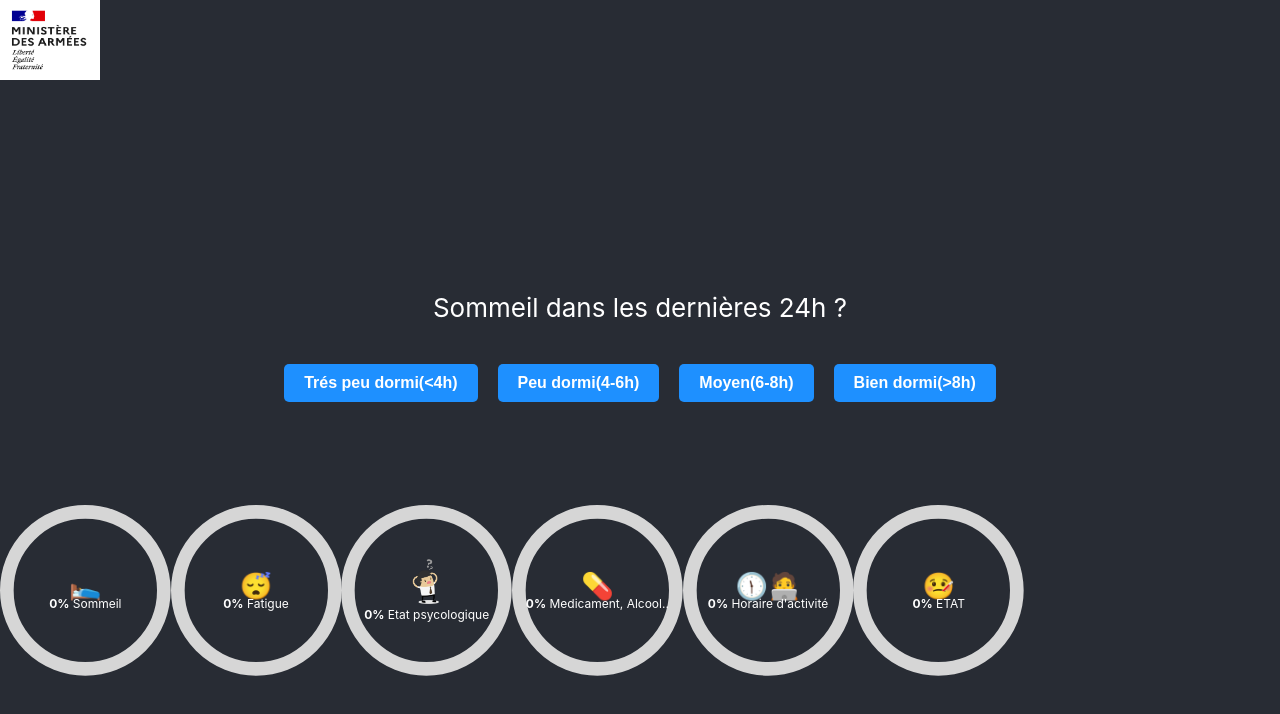
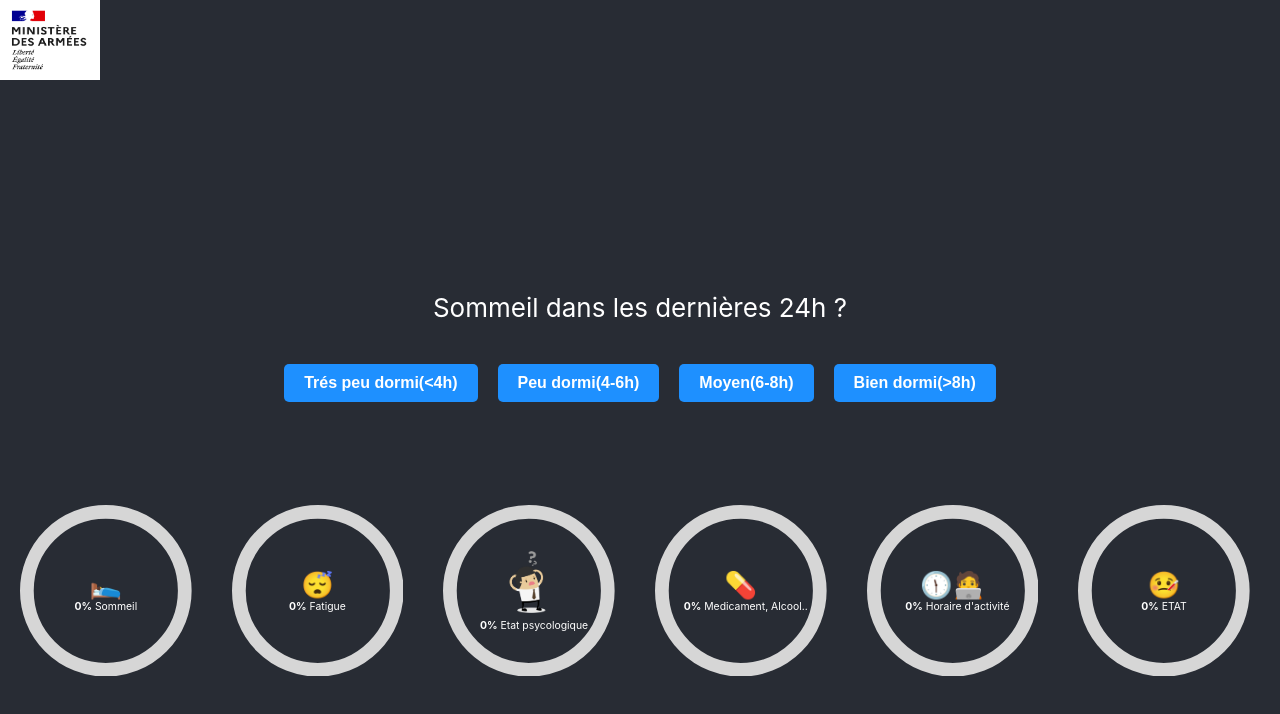
Before and after one commit to williamrisal/DGAFILGOODs, a React (Create React App) app: page / in a window 1280 px wide. Shown: the top 714 px of the page. Built offline with nearby package versions, Linux system fonts and the light colour scheme.

Commit message:
ratingmeter plus correction de bug plus centrer les jauge

```diff
--- a/package.json
+++ b/package.json
@@ -14,6 +14,7 @@
     "react-bootstrap": "^2.7.0",
     "react-circular-progressbar": "^2.1.0",
     "react-dom": "^18.2.0",
+    "react-gauge-chart": "^0.4.1",
     "react-router-dom": "^6.4.5",
     "react-scripts": "5.0.1",
     "sequelize": "^6.28.0",
--- a/src/App.js
+++ b/src/App.js
@@ -4,8 +4,10 @@ import React from 'react'
 import { BrowserRouter as Router, Route } from 'react-router-dom'
 import Navbar from './components/Navbar'
 import Notif from './components/Notif'
+import { useEffect } from 'react';
 
 function App() {
+
   return (
     <div>
       <Navbar />
--- a/src/components/ButtonAnswer.js
+++ b/src/components/ButtonAnswer.js
@@ -4,7 +4,7 @@ function ButtonAnswer(QuestionAndAnswer) {
     //display all the answers of the Question as a button
 
     function handleSubmit(e) {
-        for(let a = 0, b = 1; a <QuestionAndAnswer.QuestionAndAnswer.Answer.length; a++, b++)
+        for(let a = 0, b = 0; a <QuestionAndAnswer.QuestionAndAnswer.Answer.length; a++, b++)
         {
             if (e === QuestionAndAnswer.QuestionAndAnswer.Answer[a]){
                 localStorage.setItem(QuestionAndAnswer.QuestionAndAnswer.Question, b)
--- a/src/components/ProgressCircu.js
+++ b/src/components/ProgressCircu.js
@@ -3,6 +3,8 @@ import { CircularProgressbarWithChildren } from 'react-circular-progressbar';
 import { useState } from 'react';
 import size from '../data/QuestionAndAnswer.json';
 import logo_stress from '../assets/logo_stress.png';
+
+const xMax = window.innerWidth || document.documentElement.clientWidth || document.body.clientWidth;
 
 let progress1 = 0;
 let progress2 = 0;
@@ -18,28 +20,28 @@ function ProgressCircu(QuestionAndAnswer) {
             if (QuestionAndAnswer.QuestionAndAnswer.Formulaire[testa].Question != null){
                 switch (QuestionAndAnswer.QuestionAndAnswer.Formulaire[testa].Question) {
                     case "Sommeil dans les dernières 24h ?"
-                        :progress1 = Math.round((Answer /  size.Formulaire.length) * 100);
-                        console.log(Answer + "/ " + size.Formulaire[testa].Answer.length)
+                        :progress1 = Math.round(((Answer) / (size.Formulaire[testa].Answer.length - 1)) * 100);
+                        console.log(Answer + "/ " + (size.Formulaire[testa].Answer.length - 1))
                         break;
                     case "Fatigue"
-                        :progress2 = Math.round(((Answer) / size.Formulaire[testa].Answer.length) * 100);
-                        console.log(Answer + "/ " + size.Formulaire[testa].Answer.length)
+                        :progress2 = Math.round(((Answer) / (size.Formulaire[testa].Answer.length - 1)) * 100);
+                        console.log(Answer + "/ " + (size.Formulaire[testa].Answer.length - 1))
                         break;
                     case "Etat Psychologique"
-                        :progress3 = Math.round((Answer / size.Formulaire[testa].Answer.length) * 100);
-                        console.log(Answer + "/ " + size.Formulaire[testa].Answer.length)
+                        :progress3 = Math.round((Answer / (size.Formulaire[testa].Answer.length - 1)) * 100);
+                        console.log(Answer + "/ " + (size.Formulaire[testa].Answer.length - 1))
                         break;
                     case "Médicament, Alcool.."
-                        :progress4 = Math.round((Answer / size.Formulaire[testa].Answer.length) * 100);
-                        console.log(Answer + "/ " + size.Formulaire[testa].Answer.length)
+                        :progress4 = Math.round((Answer / (size.Formulaire[testa].Answer.length - 1)) * 100);
+                        console.log(Answer + "/ " + (size.Formulaire[testa].Answer.length - 1))
                         break;
                     case "Horaire d'activité"
-                        :progress5 = Math.round((Answer / size.Formulaire[testa].Answer.length) * 100);
-                        console.log(Answer + "/ " + size.Formulaire[testa].Answer.length)
+                        :progress5 = Math.round((Answer / (size.Formulaire[testa].Answer.length - 1)) * 100);
+                        console.log(Answer + "/ " + (size.Formulaire[testa].Answer.length - 1))
                         break;
                     case "Etat"
-                        :progress6 = Math.round((Answer / size.Formulaire[testa].Answer.length) * 100);
-                        console.log(Answer + "/ " + size.Formulaire[testa].Answer.length)
+                        :progress6 = Math.round((Answer / (size.Formulaire[testa].Answer.length - 1)) * 100);
+                        console.log(Answer + "/ " + (size.Formulaire[testa].Answer.length - 1))
                         break;
                     default:
                         break;
@@ -49,44 +51,61 @@ function ProgressCircu(QuestionAndAnswer) {
     return (
         <body>
             <div style={{width: '80%'}}>
-                <contain style={styles.contain}>
+                <div style={styles.contain}>
+
+                    <div style={styles.spaceElement}>
                     <CircularProgressbarWithChildren value={progress1} styles={styles.progress1}>
-               🛌
-                <div style={{ fontSize: 12, marginTop: -5 }}>
-                    <strong>{progress1}%</strong> Sommeil
+                    <div style={{ fontSize: '100%', paddingBottom: 5 }}>🛌</div>
+                        <div style={{ fontSize: '40%', marginTop: -5 }}>
+                            <strong>{progress1}%</strong>  Sommeil
                         </div>
                     </CircularProgressbarWithChildren>
+                    </div>
+
+                    <div style={styles.spaceElement}>
                     <CircularProgressbarWithChildren value={progress2} styles={styles.progress2}>
-                😴
-                <div style={{ fontSize: 12, marginTop: -5 }}>
+                    <div style={{ fontSize: '100%', paddingBottom: 5 }}>😴</div>
+                        <div style={{ fontSize: '40%', marginTop: -5 }}>
                             <strong>{progress2}%</strong> Fatigue
                         </div>
                     </CircularProgressbarWithChildren>
+                    </div>
+
+                    <div style={styles.spaceElement}>
                     <CircularProgressbarWithChildren value={progress3} styles={styles.progress3}>
-            <img style={{ width: 50, marginTop: -5}} src={logo_stress} alt="doge" />
-                <div style={{ fontSize: 12, marginTop: -5 }}>
+                    <img style={{ width: '40%', marginTop: -5}} src={logo_stress} alt="doge" />
+                        <div style={{ fontSize: '40%', marginTop: -5 , marginLeft: 10}}>
                             <strong>{progress3}%</strong> Etat psycologique
                         </div>
                     </CircularProgressbarWithChildren>
+                    </div>
+
+                    <div style={styles.spaceElement}>
                     <CircularProgressbarWithChildren value={progress4} styles={styles.progress4}>
-                💊
-                <div style={{ fontSize: 12, marginTop: -5 }}>
+                    <div style={{ fontSize: '100%', paddingBottom: 5 }}>💊</div>
+                        <div style={{ fontSize: '40%', marginTop: -5 , marginLeft: 10}}>
                             <strong>{progress4}%</strong> Medicament, Alcool..
                         </div>
                     </CircularProgressbarWithChildren>
+                    </div>
+                    <div style={styles.spaceElement}>
+
                     <CircularProgressbarWithChildren value={progress5} styles={styles.progress5}>
-                🕦🧑‍💻
-                <div style={{ fontSize: 12, marginTop: -5 }}>
+                    <div style={{ fontSize: '100%', paddingBottom: 5 }}>🕦🧑‍💻 </div>
+                        <div style={{ fontSize: '40%', marginTop: -5 , marginLeft: 10}}>
                             <strong>{progress5}%</strong> Horaire d'activité
                         </div>
                     </CircularProgressbarWithChildren>
+                    </div>
+                    <div style={styles.spaceElement}>
                     <CircularProgressbarWithChildren value={progress6} styles={styles.progress6}>
-                🤒
-                <div style={{ fontSize: 12, marginTop: -5 }}>
+                    <div style={{ fontSize: '100%', paddingBottom: 5 }}>🤒</div>
+                        <div style={{ fontSize: '40%', marginTop: -5 }}>
                             <strong>{progress6}%</strong> ETAT
                         </div>
                     </CircularProgressbarWithChildren>
-            </contain>
+                    </div>
+                </div>
             </div>
 
         </body>
@@ -96,11 +115,21 @@ function ProgressCircu(QuestionAndAnswer) {
 
   const styles = {
     contain: {
+        flex: 1,
+        //tialle
+        width: '124%',
+       // marginLeft: xMax < 600 ? '20%' : 0,
         //metre tout les items en ligne
         display: 'flex',
         //metre un espace entre les items
-        justifyContent: 'space',
+        justifyContent: 'space-between',
+       // flexDirection: xMax < 600 ? 'column' : 'row',
     },
+    spaceElement: {
+        marginLeft: xMax < 600 ? 0 : 20,
+        marginRight: xMax < 600 ? 0 : 20
+    },
+
     //change color progressebar
     progress1: {
         path: {
@@ -181,7 +210,7 @@ function ProgressCircu(QuestionAndAnswer) {
     },
     progress6: {
         path: {
-            stroke: 'yellow',
+            stroke: 'purple',
         },
         trail: {
             stroke: '#d6d6d6',
--- a/src/components/Question.js
+++ b/src/components/Question.js
@@ -2,6 +2,9 @@ import { useState } from 'react';
 import QuestionAndAnswer from '../data/QuestionAndAnswer.json';
 import ButtonAnswer from './ButtonAnswer';
 import ProgressCircu from './ProgressCircu';
+import App from './rating_meter';
+
+const xMax = window.innerWidth || document.documentElement.clientWidth || document.body.clientWidth;
 
 function Question() {
   //increment the count to display the next question
@@ -10,8 +13,9 @@ function Question() {
   function handleSubmit(e) {
     e.preventDefault();
     if (count < QuestionAndAnswer.Formulaire.length){
-      localStorage.setItem("count",count == null ? 0: count)
+      localStorage.setItem("count",count == null ? 0 : count)
       setCount(count + 1);
+      console.log("count",count)
     }
   }
   if (count < QuestionAndAnswer.Formulaire.length){
@@ -39,6 +43,9 @@ function Question() {
   {
     return(
       <div className="App-header" >
+                <div style={styles.ratingmeter}>
+        <App></App>
+        </div>
         <body className='App-body' style={styles.bodyQuestion}>
           <ProgressCircu QuestionAndAnswer={QuestionAndAnswer}></ProgressCircu>
         </body>
@@ -49,13 +56,21 @@ function Question() {
 
 export default Question;
 const styles = {
-    bodyQuestion: {
+  ratingmeter: {
+    width: '100%',
+    height: '100%',
+    height: '100vh',/* Magic here */
+    display: 'flex',
+    justifyContent: 'center',
+    marginBottom: xMax > 450 ? '-35%' : '-80%',
+  },
+   bodyQuestion: {
         shadowColor: "white",
         borderRadius: '10%',
         width: '100%',
         height: '-100%',
         padding: '10%,'
-    },
+  },
   button: {
       backgroundColor: '#1e90ff',
       color: 'white',
--- /dev/null
+++ b/src/components/rating_meter.js
@@ -0,0 +1,138 @@
+import React, { useState } from "react";
+import "./styles.css";
+import GaugeChart from "react-gauge-chart";
+import QuestionAndAnswer from '../data/QuestionAndAnswer.json';
+
+
+export default function App() {
+  const [gauge, setGauge] = useState(0);
+  let Answer;
+  const listAnswer = [];
+  let moyennbr = 0;
+  let check = 0;
+  const handleGaugeIncrease = () => {
+    moyennbr = 0;
+    for(let i = 0; i < QuestionAndAnswer.Formulaire.length; i++){
+        Answer = localStorage.getItem(QuestionAndAnswer.Formulaire[i].Question)
+        if (i == 1){
+            console.log("Answer", Answer)
+            switch (Answer) {
+            case "0":
+                Answer = 3;
+                    break;
+            case "1":
+                Answer = 2;
+                break;
+            case "2":
+                Answer = 1;
+                break;
+            case "3":
+                Answer = 0;
+                break;
+            default:
+                Answer = 3;
+                break;
+            }
+        }
+        if (i == 3){
+            console.log("Answer", Answer)
+            switch (Answer) {
+            case "0":
+                Answer = 3;
+                    break;
+            case "1":
+                Answer = 2;
+                break;
+            case "2":
+                Answer = 1;
+                break;
+            case "3":
+                Answer = 0;
+                break;
+            default:
+                Answer = 3;
+                break;
+            }
+        }
+        if (i == 4){
+            console.log("Answer", Answer)
+            switch (Answer) {
+            case "0":
+                Answer = 2;
+                    break;
+            case "1":
+                Answer = 1;
+                break;
+            case "2":
+                Answer = 0;
+                break;
+            default:
+                Answer = 3;
+                break;
+            }
+        }
+        listAnswer.push(Answer != 0 ? Answer / (QuestionAndAnswer.Formulaire[i].Answer.length - 1) : 0)
+    }
+    console.log("listAnswer", listAnswer)
+    listAnswer.forEach(nombre => {
+        if (nombre == 0){
+            check++;
+        }
+      });
+    if (check == listAnswer.length){
+            return 0;
+    }
+    if (listAnswer.length === 0) {
+        return 0;
+      }
+
+      // On calcule la somme des éléments du tableau
+      let somme = 0;
+      listAnswer.forEach(nombre => {
+        somme += nombre;
+      });
+    moyennbr = somme / listAnswer.length;
+    console.log("somme", moyennbr)
+
+    //e.preventDefault();
+    setGauge(moyennbr);
+  };
+
+  const chartStyle = {
+    height: 350
+  };
+
+  const gaugeContainerStyle = {
+    display: "flex",
+    justifyContent: "center",
+    flexDirection: "column",
+    alignItems: "center",
+
+    marginTop: 20,
+    height: 200,
+    paddingTop: 50
+  };
+
+  const buttonContainerStyle = {
+    display: "flex",
+
+    marginTop: 20
+  };
+  if (gauge == 0){
+  handleGaugeIncrease();
+  }
+  return (
+    <div className="app">
+      <div style={gaugeContainerStyle}>
+        <GaugeChart
+          style={chartStyle}
+          textColor="#FFFAFA"
+          percent={gauge}
+          needleColor="#FFFAFA"
+          colors={["#FF0000", "#00FF00"]}
+          animateDuration={4000}
+        />
+      </div>
+    </div>
+  );
+}
--- /dev/null
+++ b/src/components/styles.css
@@ -0,0 +1,37 @@
+* {
+    box-sizing: border-box;
+    padding: 0;
+    margin: 0;
+  }
+
+  .app {
+    font-family: sans-serif;
+
+    display: flex;
+    flex-wrap: wrap
+  }
+
+  .app > h1 {
+    display: block;
+    width: 100%;
+    text-align: center;
+    padding: 10px
+  }
+
+  .app > h2 {
+    display: block;
+    width: 100%;
+    text-align: center;
+  }
+
+  .app > h3 {
+    display: block;
+    width: 100%;
+    padding: 10px
+  }
+
+  .app > p {
+    display: block;
+    width: 100%;
+    padding: 5px 10px;
+  }
```
Also changed, not shown: 1 other file (tests, documents, lock files or other folders). Lines whose indentation alone changed are shown as unchanged.
